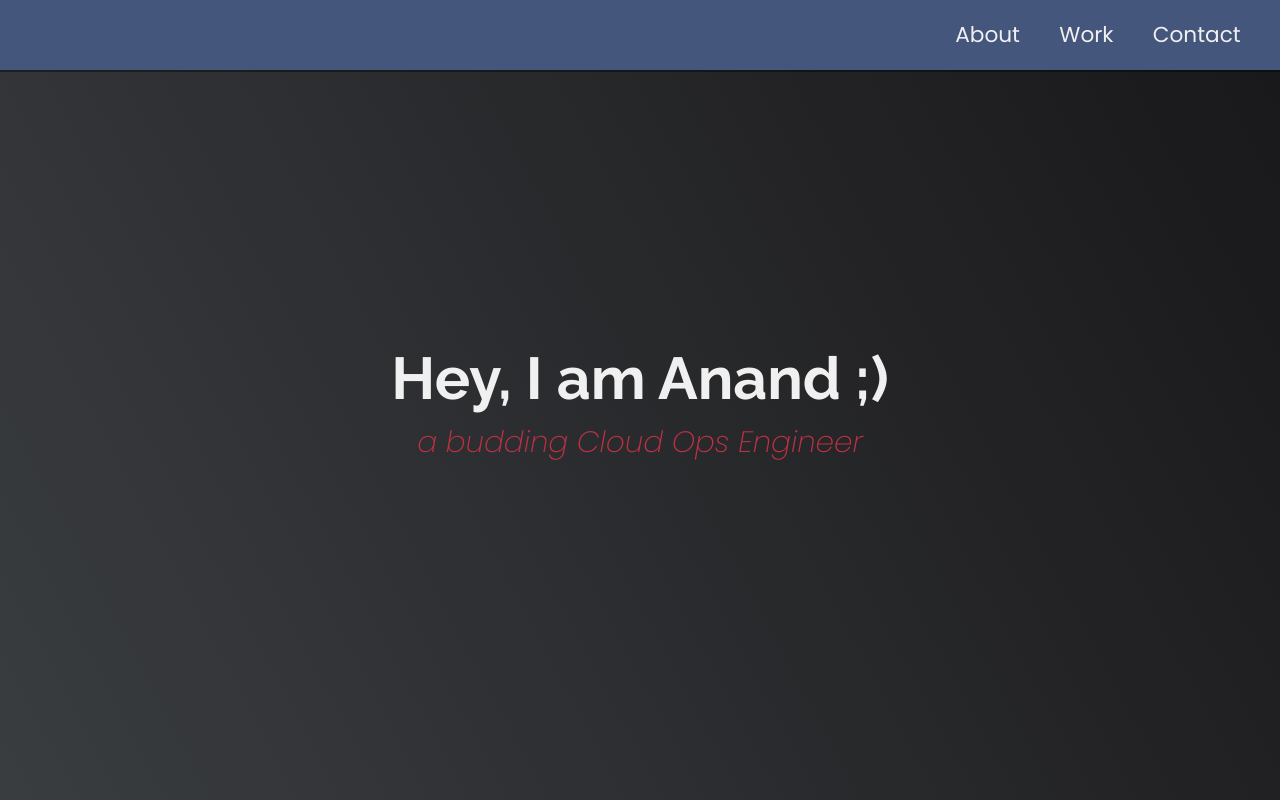
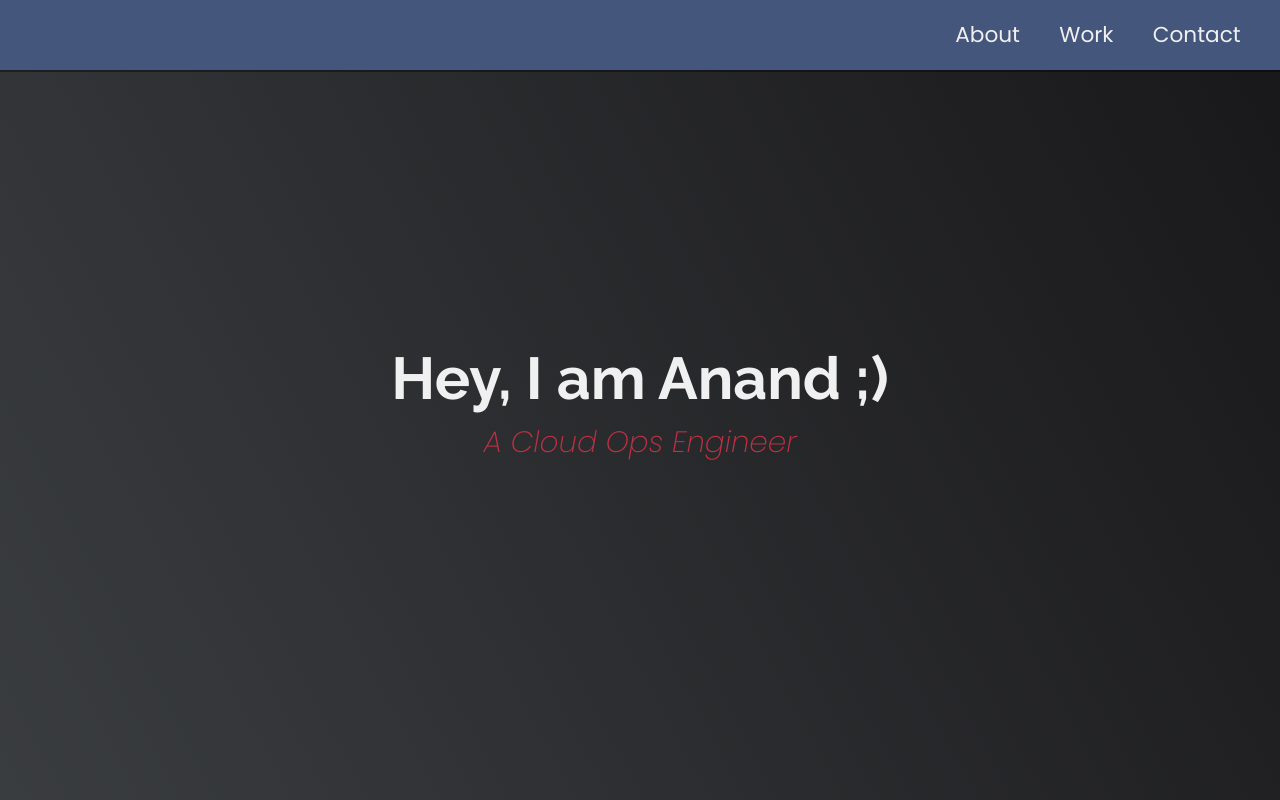
Before and after one commit to maveric-coder/webapp, a plain HTML site: page index.html in a window 1280 px wide. Shown: the top 800 px of the page. Drawn offline with Linux system fonts and the light colour scheme.

Commit message:
Updated index.html (#2)

```diff
--- a/index.html
+++ b/index.html
@@ -4,7 +4,7 @@
   <head>
     <link rel="stylesheet" href="styles.css">
 
-    <title>TestPage</title>
+    <title>Portfolio</title>
 
     <link rel = "icon" href="https://e.unicode-table.com/orig/8a/3a65b891cad19030fff56ce52e2df9.png"
     type="image/x-icon">
@@ -51,7 +51,7 @@
 
 <section id="welcome-section" class="welcome-section">
   <h1>Hey, I am Anand ;)</h1>
-  <p>a budding Cloud Ops Engineer</p>
+  <p>A Cloud Ops Engineer</p>
 </section>
 
 <!-- end Welcome Section -->
```
